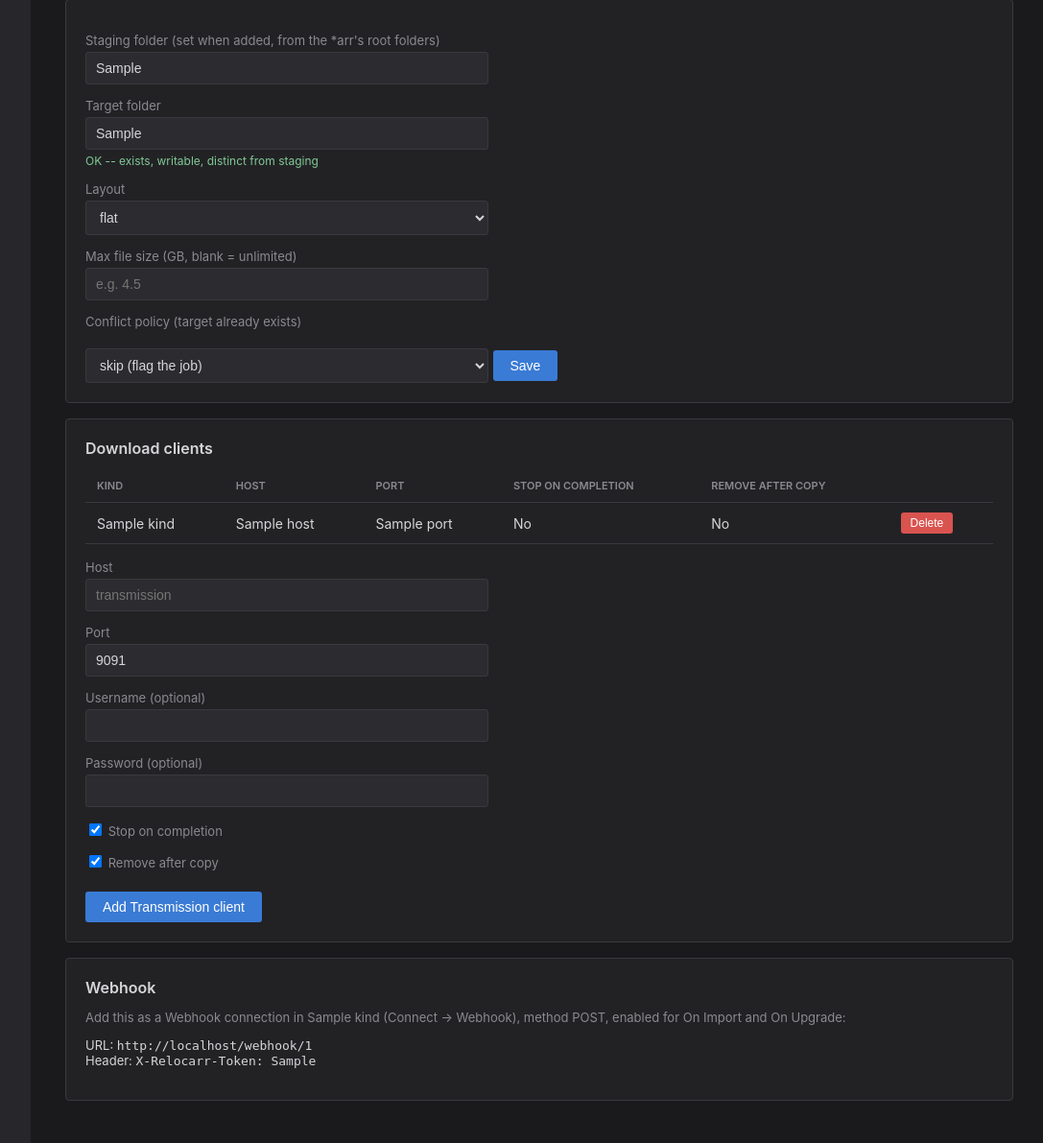
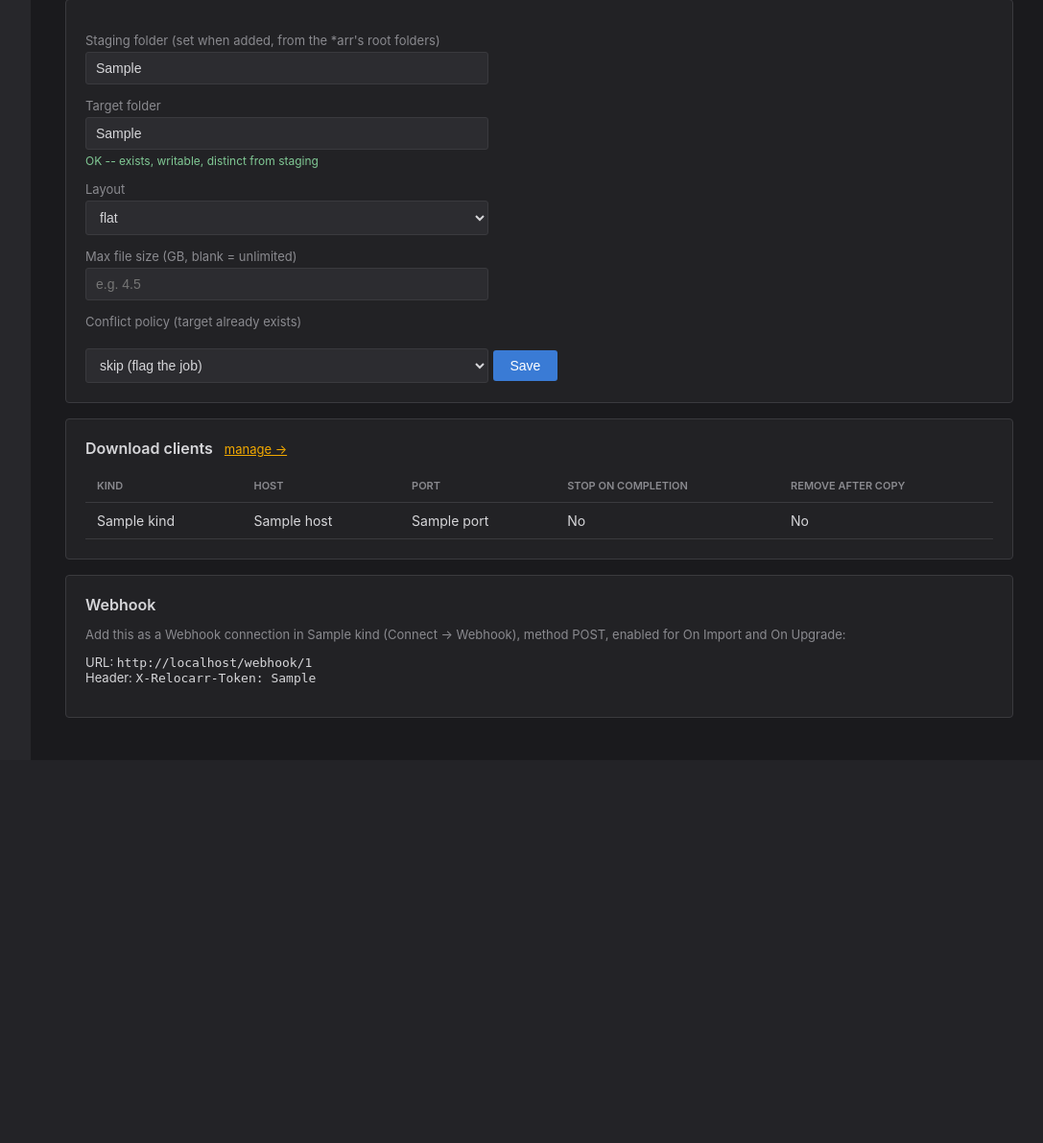
Before and after one commit to a000a999a/relocarr, a FastAPI app: template src/relocarr/web/templates/app_detail.html in a window 1280 px wide. Shown: the part 333-1524 px from the top of the page at 96% size, without its empty margins (188-1275 px from the left). After the commit the page ends 1081 px from the top, so only its background shows below. Run offline with FastAPI, Linux system fonts and the light colour scheme; the template is opened without the code that fills it: most values are stand-ins (such as "Sample title", 1, 10 or a date in 2020); parts of the project's set-up code (start-up, migrations or seed data) failed here and were passed over.

Commit message:
De-duplicate download client management -- one place, not two
Per user feedback (screenshot): App Detail had its own full add/delete
form for a download client, completely separate from the new aggregated
Settings > Download Clients page, both doing the exact same INSERT/DELETE.
Removed the per-app /settings/apps/{id}/download-client add and delete
routes entirely -- App Detail now shows a read-only table of that apps
client(s) with a "manage ->" link to the one real place to add, edit, or
remove one.

109 passing tests (down from 110: two tests for the removed routes were
replaced by one read-only-rendering test; equivalent add/delete coverage
already existed in test_settings_pages.py for the aggregated page).
Rebuilt, redeployed, and confirmed live: no leftover add form on App
Detail, the Download Clients page still fully functional, both apps config
survived the redeploy unchanged.

```diff
--- a/src/relocarr/web/routes.py
+++ b/src/relocarr/web/routes.py
@@ -240,44 +240,6 @@ def app_preflight(request: Request, app_id: int):
     return templates.TemplateResponse(
         request, "preflight.html", {"app": app, "checks": checks, "fetch_error": None}
     )
-
-
-@router.post("/settings/apps/{app_id}/download-client")
-def add_download_client(
-    request: Request,
-    app_id: int,
-    host: str = Form(...),
-    port: int = Form(...),
-    username: str = Form(""),
-    password: str = Form(""),
-    stop_on_completion: str | None = Form(None),
-    remove_after_copy: str | None = Form(None),
-):
-    with session(settings.db_path) as conn:
-        conn.execute(
-            """INSERT INTO download_clients
-               (app_id, kind, host, port, username, password, stop_on_completion, remove_after_copy)
-               VALUES (?, 'transmission', ?, ?, ?, ?, ?, ?)""",
-            (
-                app_id,
-                host,
-                port,
-                username or None,
-                password or None,
-                1 if stop_on_completion else 0,
-                1 if remove_after_copy else 0,
-            ),
-        )
-    return RedirectResponse(f"/settings/apps/{app_id}", status_code=303)
-
-
-@router.post("/settings/apps/{app_id}/download-client/{dc_id}/delete")
-def delete_download_client(app_id: int, dc_id: int):
-    with session(settings.db_path) as conn:
-        conn.execute(
-            "DELETE FROM download_clients WHERE id = ? AND app_id = ?", (dc_id, app_id)
-        )
-    return RedirectResponse(f"/settings/apps/{app_id}", status_code=303)
 
 
 # ----------------------------------------------------------------------
--- a/src/relocarr/web/templates/app_detail.html
+++ b/src/relocarr/web/templates/app_detail.html
@@ -72,10 +72,12 @@
 </div>
 
 <div class="card">
-  <h1 style="font-size: 16px; margin-bottom: 12px;">Download clients</h1>
+  <h1 style="font-size: 16px; margin-bottom: 12px;">Download clients
+    <a href="/settings/download-clients" style="font-size: 13px; font-weight: 400; color: var(--accent); margin-left: 8px;">manage &rarr;</a>
+  </h1>
   {% if download_clients %}
   <table>
-    <tr><th>Kind</th><th>Host</th><th>Port</th><th>Stop on completion</th><th>Remove after copy</th><th></th></tr>
+    <tr><th>Kind</th><th>Host</th><th>Port</th><th>Stop on completion</th><th>Remove after copy</th></tr>
     {% for dc in download_clients %}
     <tr>
       <td>{{ dc.kind }}</td>
@@ -83,36 +85,13 @@
       <td>{{ dc.port }}</td>
       <td>{{ "Yes" if dc.stop_on_completion else "No" }}</td>
       <td>{{ "Yes" if dc.remove_after_copy else "No" }}</td>
-      <td>
-        <form method="post" action="/settings/apps/{{ app.id }}/download-client/{{ dc.id }}/delete">
-          <button type="submit" style="margin-top:0; padding: 4px 10px; font-size: 12px; background: var(--btn-danger);">Delete</button>
-        </form>
-      </td>
     </tr>
     {% endfor %}
   </table>
   {% else %}
-  <p style="color: var(--text-dim);">No download client configured yet -- the SEALED/stop-on-completion step won't run until one is added.</p>
+  <p style="color: var(--text-dim);">No download client configured yet -- the SEALED/stop-on-completion step won't run until one is added on the
+    <a href="/settings/download-clients" style="color: var(--accent);">Download Clients</a> page.</p>
   {% endif %}
-
-  <form method="post" action="/settings/apps/{{ app.id }}/download-client" style="margin-top: 16px;">
-    <label for="host">Host</label>
-    <input type="text" name="host" id="host" placeholder="transmission" required>
-
-    <label for="port">Port</label>
-    <input type="number" name="port" id="port" value="9091" required>
-
-    <label for="username">Username (optional)</label>
-    <input type="text" name="username" id="username">
-
-    <label for="password">Password (optional)</label>
-    <input type="text" name="password" id="password">
-
-    <label><input type="checkbox" name="stop_on_completion" checked> Stop on completion</label>
-    <label><input type="checkbox" name="remove_after_copy" checked> Remove after copy</label>
-
-    <button type="submit">Add Transmission client</button>
-  </form>
 </div>
 
 <div class="card">
```
Also changed, not shown: tests/test_app_detail.py (+13 -32 lines).
